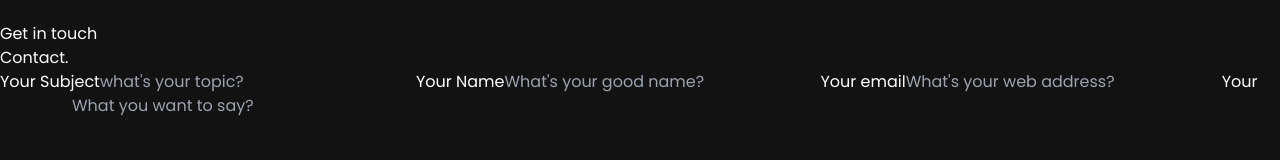
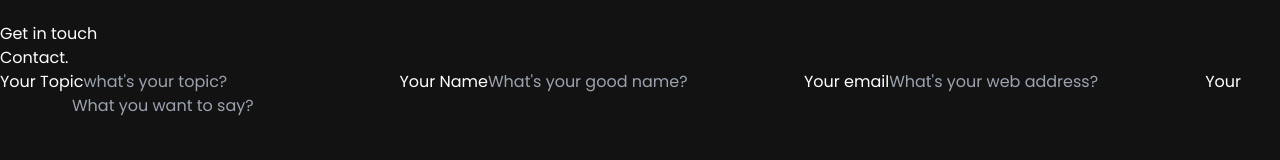
Before and after one commit to Ankit91-prajapati/Portfolio, a React (Vite) app: page / in a window 1280 px wide. Shown: the part 5779-5939 px from the top of the page. Built offline with nearby package versions, Linux system fonts and the light colour scheme.

Commit message:
Update Contact.jsx

```diff
--- a/src/components/Contact.jsx
+++ b/src/components/Contact.jsx
@@ -87,7 +87,7 @@ const Contact = () => {
           className="mt-12 flex flex-col gap-8"
         >
           <label className="flex flex-col">
-            <span className="text-white font-medium mb-4">Your Subject</span>
+            <span className="text-white font-medium mb-4">Your Topic</span>
             <input
               type="text"
               name="subject"
```
